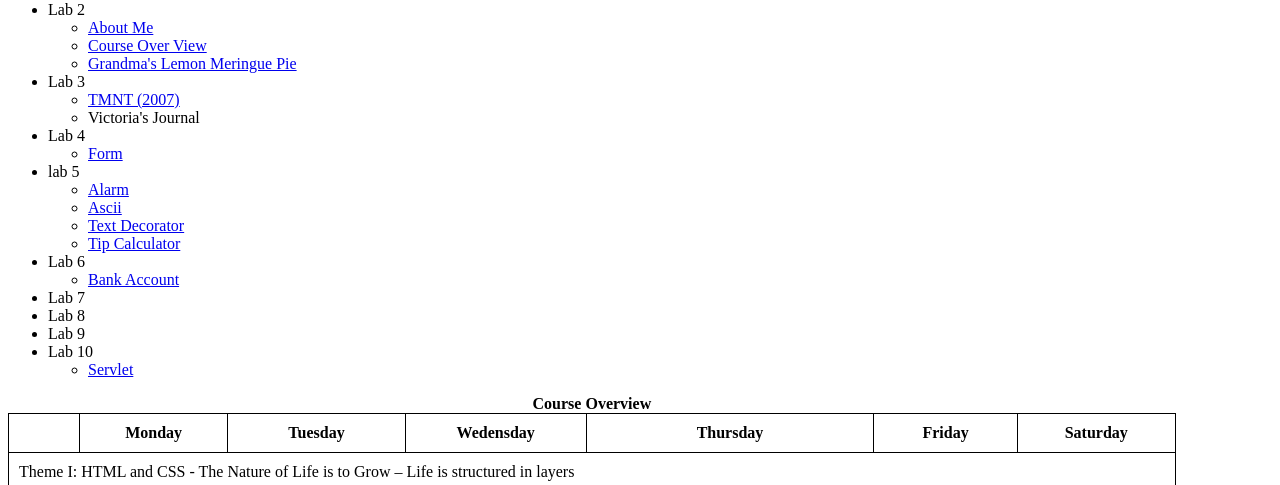
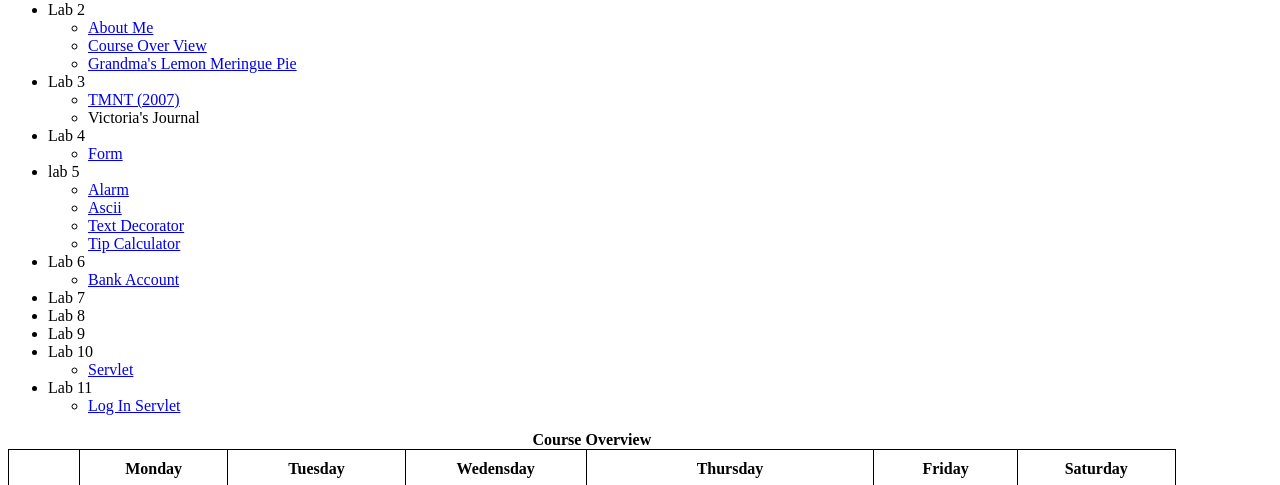
Before and after one commit to Natnael11/HTML-Page, a plain HTML site: page index.html in a window 1280 px wide. Shown: the part 237-722 px from the top of the page. Drawn offline with Linux system fonts and the light colour scheme.

Commit message:
Add files via upload

```diff
--- a/index.html
+++ b/index.html
@@ -61,6 +61,11 @@
     <li> Lab 10
         <ul>
             <li> <a href="Lab 10/Lab.zip"> Servlet</a></li>
+        </ul>
+    </li>
+    <li> Lab 11
+        <ul>
+            <li> <a href="Lab 11/Lab.zip"> Log In Servlet</a></li>
         </ul>
     </li>
     </ul>
```
